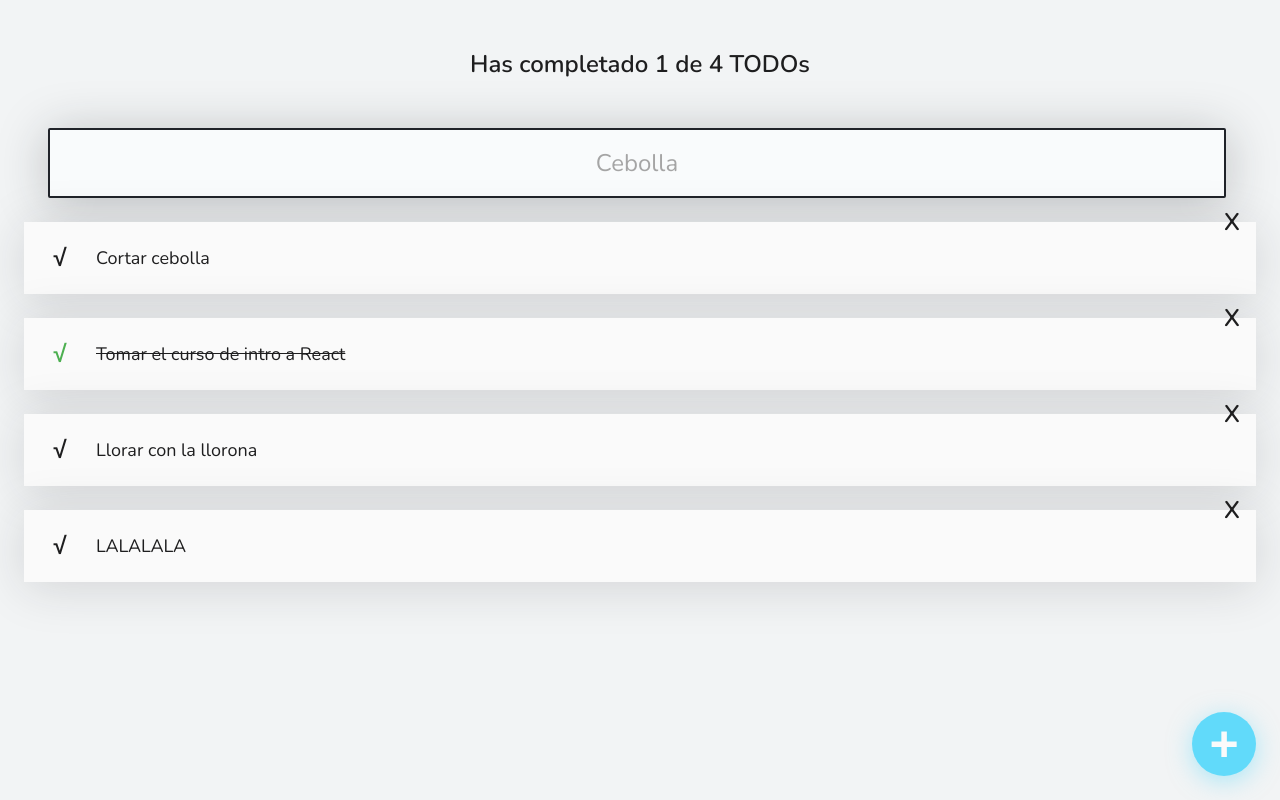
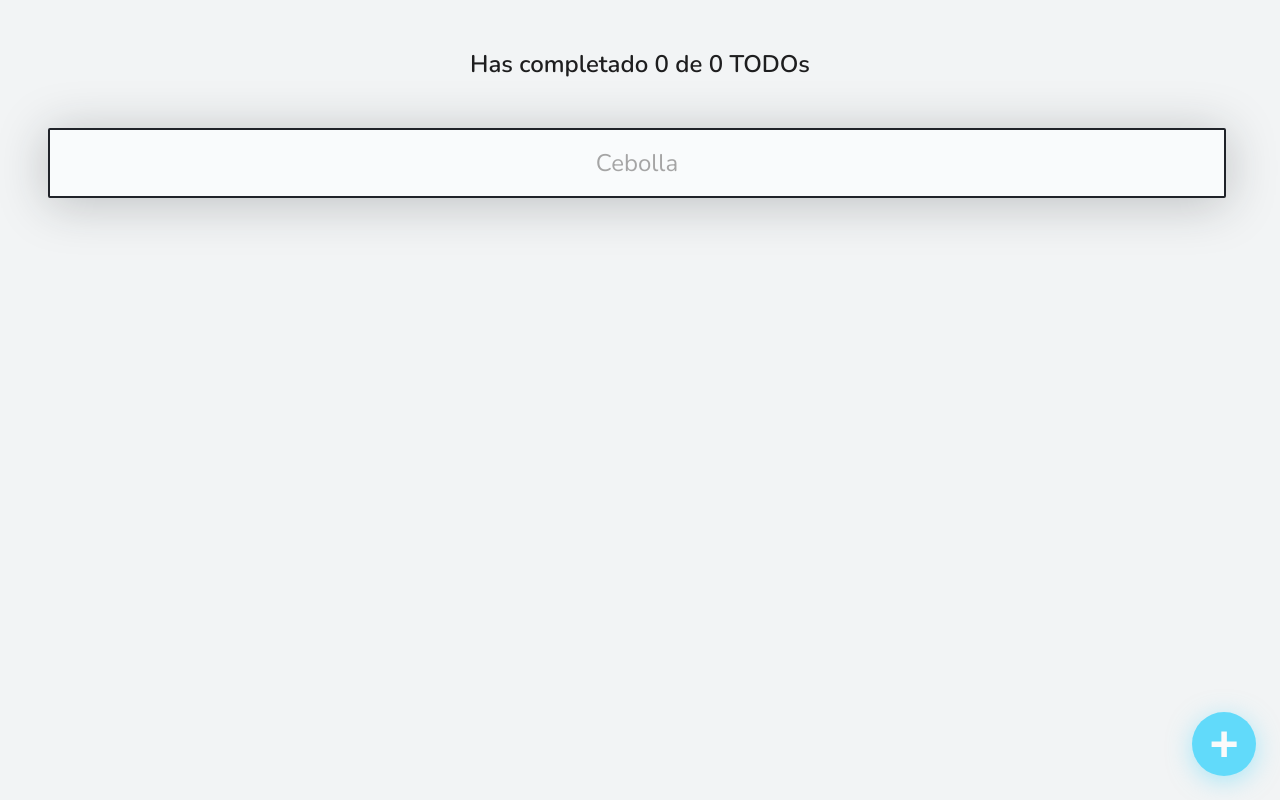
Before and after one commit to Javi-16/curso-introduccion-reactjs, a React (Create React App) app: page / in a window 1280 px wide. Built offline with nearby package versions, Linux system fonts and the light colour scheme.

Commit message:
Agrego el local Storage

```diff
--- a/src/App.js
+++ b/src/App.js
@@ -4,17 +4,27 @@
 import { TodoList } from './TodoList';
 import { TodoItem } from './TodoItem';
 import { CreateTodoButton } from './CreateTodoButton';
-/* import './App.css'; */
 
-const defaultTodos = [
+/* const defaultTodos = [
     { text: 'Cortar cebolla', completed: false },
     { text: 'Tomar el curso de intro a React', completed: true },
     { text: 'Llorar con la llorona', completed: false },
     { text: 'LALALALA', completed: false }
-]
+] */
 
 function App() {
-    const [todos, setTodos] = React.useState(defaultTodos);
+    const localStorageTodos = localStorage.getItem('TODOS_V1');
+    let parsedTodos;
+
+    if (!localStorageTodos) {
+        localStorage.setItem('TODOS_V1', JSON.stringify([]));
+        parsedTodos = [];
+    }
+    else {
+        parsedTodos = JSON.parse(localStorageTodos);
+    }
+
+    const [todos, setTodos] = React.useState(parsedTodos);
     const [searchValue, setSearchValue] = React.useState('');
 
     const completedTodos = todos.filter(todo => !!todo.completed).length;
@@ -33,11 +43,17 @@
         })
     }
 
+    const saveTodos = (newTodos)  => {
+        const stringifiedTodos = JSON.stringify(newTodos);
+        localStorage.setItem('TODOS_V1', stringifiedTodos);
+        setTodos(newTodos);
+    }
+
     const completeTodos = (text) => {
         const todoIndex = todos.findIndex(todo => todo.text === text);
         const newTodos = [...todos];
         newTodos[todoIndex].completed = true;
-        setTodos(newTodos);
+        saveTodos(newTodos);
     }
 
     const deleteTodos = (text) => {
```
